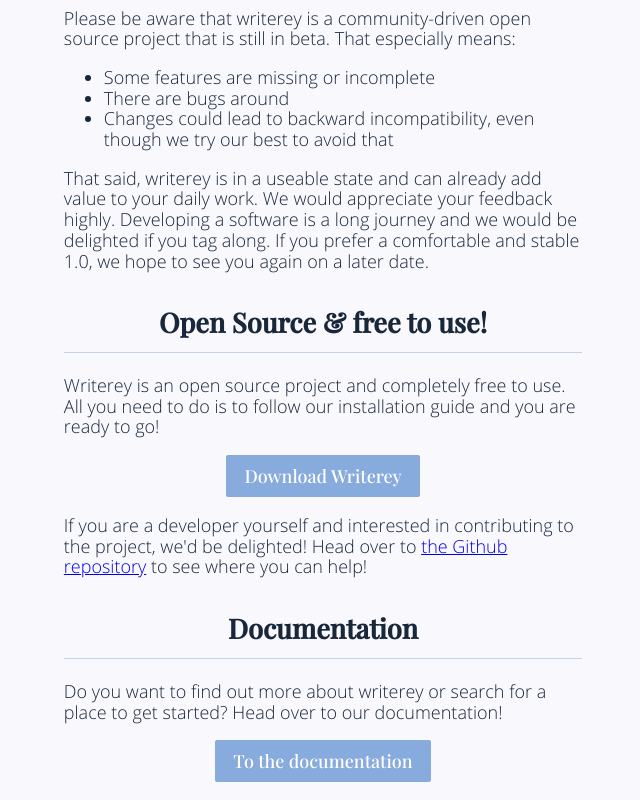
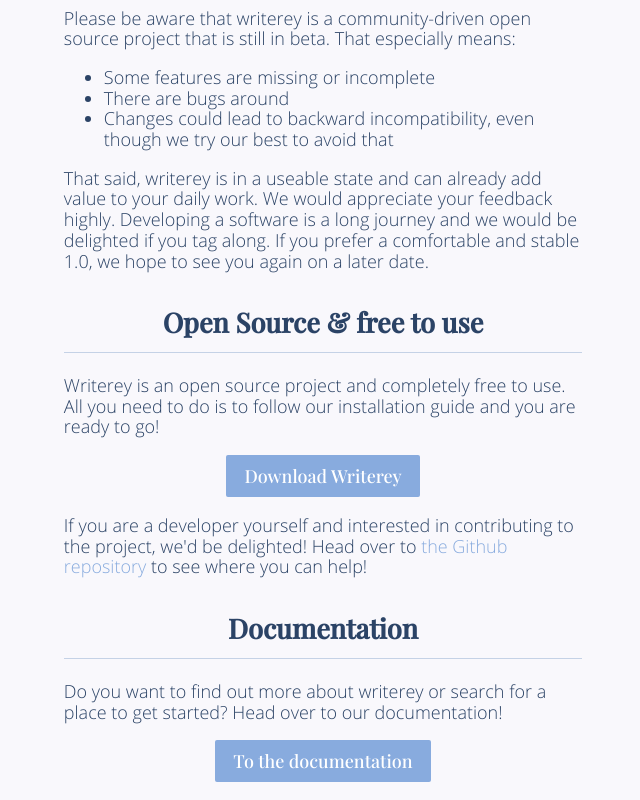
Before and after one commit to s-blu/writerey-pages, a Vue app in the folder homepage/: page / in a window 1280 px wide. Shown: the part 1391-2191 px from the top of the page, without its empty margins (317-957 px from the left). Built offline with nearby package versions, Linux system fonts and the light colour scheme.

Commit message:
style(homepage): fix link styles

```diff
--- a/homepage/src/App.vue
+++ b/homepage/src/App.vue
@@ -55,6 +55,15 @@
   }
 }
 
+a {
+  text-decoration: none;
+  color: $c_primary;
+  &:hover {
+    color: $c_primary_dark;
+    text-decoration: underline;
+  }
+}
+
 html,
 input,
 select,
@@ -62,6 +71,7 @@
 #app .pure-g [class*="pure-u"] {
   font-family: $font_sans_serif;
   font-size: 18px;
+  color: $c_font;
 }
 
 h1,
--- a/homepage/src/assets/styles/variables.scss
+++ b/homepage/src/assets/styles/variables.scss
@@ -1,5 +1,5 @@
 $c_primary_dark: #3963a1;
-$c_font: #19273b;
+$c_font: #2b4366;
 $c_primary: #88abde;
 $c_primary_light: #c5d2e6;
 $c_bg: #f9f8fc;
--- a/homepage/src/components/navbar.vue
+++ b/homepage/src/components/navbar.vue
@@ -10,10 +10,10 @@
           <router-link class="pure-menu-link" to="/download">{{ $t("navbar.download") }}</router-link>
         </li>
         <li class="pure-menu-item">
-          <a :href="docLink" class="pure-menu-link">{{ $t("navbar.documentation") }}</a>
+          <a :href="docLink" target="_blank" class="pure-menu-link">{{ $t("navbar.documentation") }}</a>
         </li>
         <li class="pure-menu-item">
-          <a :href="repoLink" class="pure-menu-link">
+          <a :href="repoLink" target="_blank" class="pure-menu-link">
             <font-awesome-icon class="github-icon" :icon="['fab', 'github']" />
           </a>
         </li>
@@ -49,12 +49,17 @@
   margin-bottom: 60px;
 }
 
-.pure-menu-list a {
+.pure-menu-list .pure-menu-link {
   color: white;
   text-decoration: none;
-  &:hover {
-    background-color: inherit;
-    outline: 1px solid white;
+  &:hover,
+  &:focus {
+    text-decoration: underline;
+    background-color: unset;
+
+    .github-icon {
+      color: $c_primary;
+    }
   }
 }
 
--- a/homepage/src/i18n/en.json
+++ b/homepage/src/i18n/en.json
@@ -47,7 +47,7 @@
     "link": "To the documentation"
   },
   "get": {
-    "title": "Open Source & free to use!",
+    "title": "Open Source & free to use",
     "opensource": "Writerey is an open source project and completely free to use. All you need to do is to follow our installation guide and you are ready to go!",
     "download-button": "Download Writerey",
     "contribute": "If you are a developer yourself and interested in contributing to the project, we'd be delighted! Head over to {repo} to see where you can help!",
```
